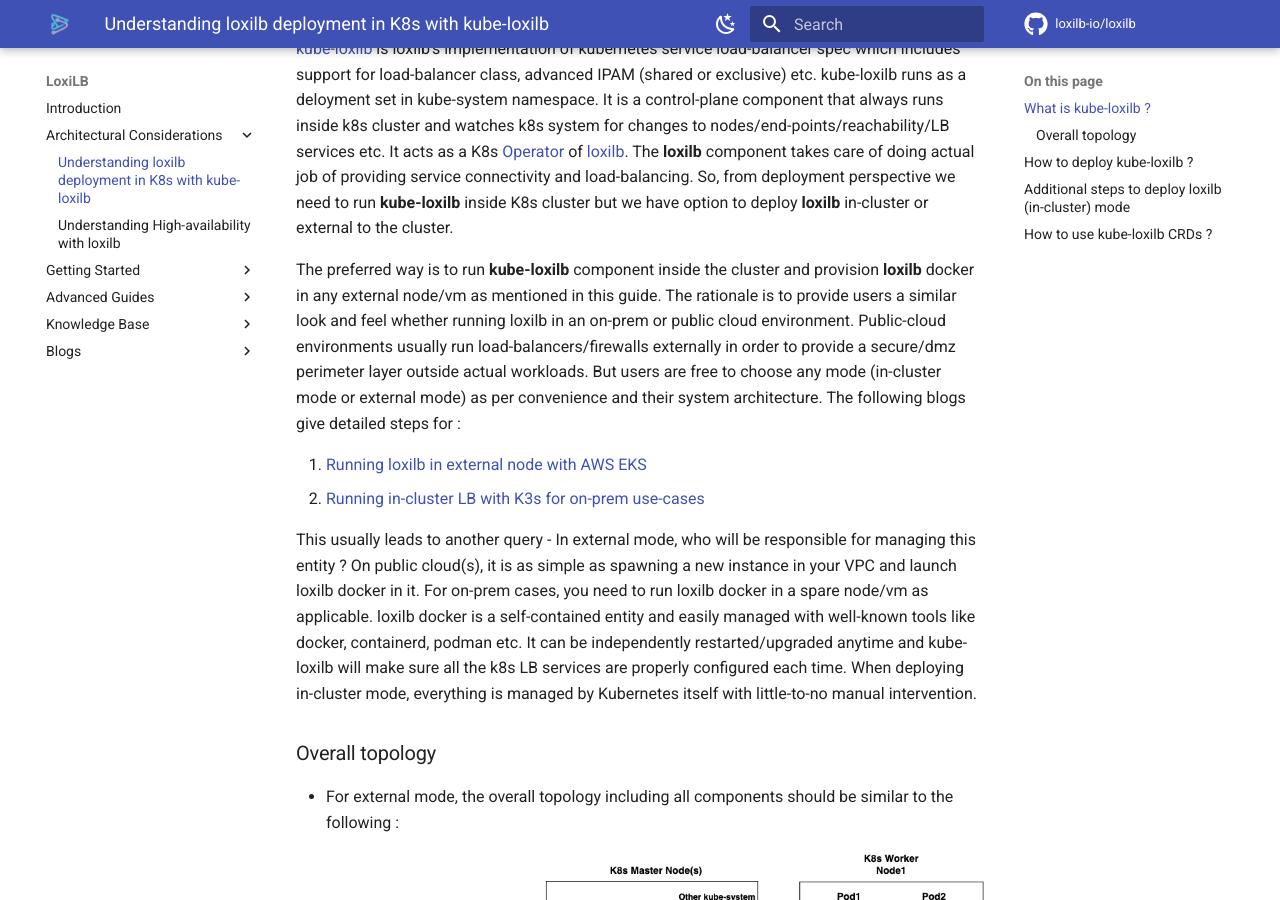
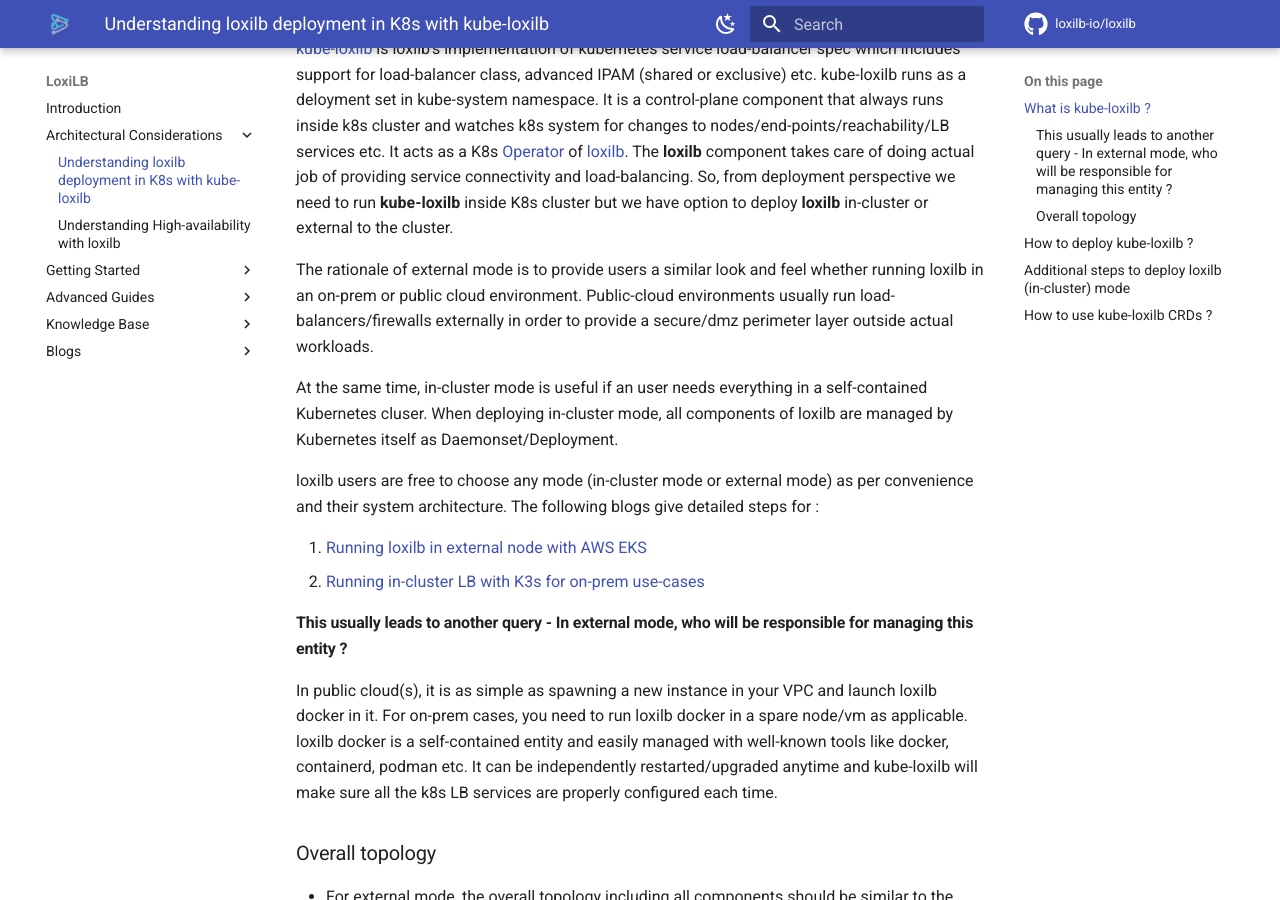
Before and after one commit to loxilb-io/loxilbdocs, an MkDocs documentation site: the page built from docs/kube-loxilb.md, in a window 1280 px wide and 900 px high, scrolled down 276 px. Built offline with MkDocs 1.6.1 and Material for MkDocs 9.7.7, drawn with Linux system fonts in a browser that asks for light colours; comment, search, counter and statistics services are not loaded; the version menu is left out.

Commit message:
Update kube-loxilb.md

```diff
--- a/docs/kube-loxilb.md
+++ b/docs/kube-loxilb.md
@@ -2,12 +2,18 @@
 
 [kube-loxilb](https://github.com/loxilb-io/kube-loxilb) is loxilb's implementation of kubernetes service load-balancer spec which includes support for load-balancer class, advanced IPAM (shared or exclusive) etc. kube-loxilb runs as a deloyment set in kube-system namespace. It is a control-plane component that always runs inside k8s cluster and watches k8s system for changes to nodes/end-points/reachability/LB services etc. It acts as a K8s [Operator](https://www.cncf.io/blog/2022/06/15/kubernetes-operators-what-are-they-some-examples/) of [loxilb](https://github.com/loxilb-io/loxilb). The <b>loxilb</b> component takes care of doing actual job of providing service connectivity and load-balancing. So, from deployment perspective we need to run <b>kube-loxilb</b> inside K8s cluster but we have option to deploy <b>loxilb</b> in-cluster or external to the cluster.
 
-The preferred way is to run <b>kube-loxilb</b> component inside the cluster and provision <b>loxilb</b> docker in any external node/vm as mentioned in this guide. The rationale is to provide users a similar look and feel whether running loxilb in an on-prem or public cloud environment. Public-cloud environments usually run load-balancers/firewalls externally in order to provide a  secure/dmz perimeter layer outside actual workloads. But users are free to choose any mode (in-cluster mode or external mode) as per convenience and their system architecture. The following blogs give detailed steps for :
+The rationale of external mode is to provide users a similar look and feel whether running loxilb in an on-prem or public cloud environment. Public-cloud environments usually run load-balancers/firewalls externally in order to provide a  secure/dmz perimeter layer outside actual workloads.
+
+At the same time, in-cluster mode is useful if an user needs everything in a self-contained Kubernetes cluser. When deploying in-cluster mode, all components of loxilb are managed by Kubernetes itself as Daemonset/Deployment.
+
+loxilb users are free to choose any mode (in-cluster mode or external mode) as per convenience and their system architecture. The following blogs give detailed steps for :
 
 1. [Running loxilb in external node with AWS EKS](https://www.loxilb.io/post/loxilb-load-balancer-setup-on-eks)
 2. [Running in-cluster LB with K3s for on-prem use-cases](https://www.loxilb.io/post/k8s-nuances-of-in-cluster-external-service-lb-with-loxilb)
 
-This usually leads to another query - In external mode, who will be responsible for managing this entity ? On public cloud(s), it is as simple as spawning a new instance in your VPC and launch loxilb docker in it. For on-prem cases, you need to run loxilb docker in a spare node/vm as applicable. loxilb docker is a self-contained entity and easily managed with well-known tools like docker, containerd, podman etc. It can be independently restarted/upgraded anytime and kube-loxilb will make sure all the k8s LB services are properly configured each time. When deploying in-cluster mode, everything is managed by Kubernetes itself with little-to-no manual intervention.
+#### This usually leads to another query - In external mode, who will be responsible for managing this entity ?
+
+In public cloud(s), it is as simple as spawning a new instance in your VPC and launch loxilb docker in it. For on-prem cases, you need to run loxilb docker in a spare node/vm as applicable. loxilb docker is a self-contained entity and easily managed with well-known tools like docker, containerd, podman etc. It can be independently restarted/upgraded anytime and kube-loxilb will make sure all the k8s LB services are properly configured each time.
 
 ### Overall topology
 
```
